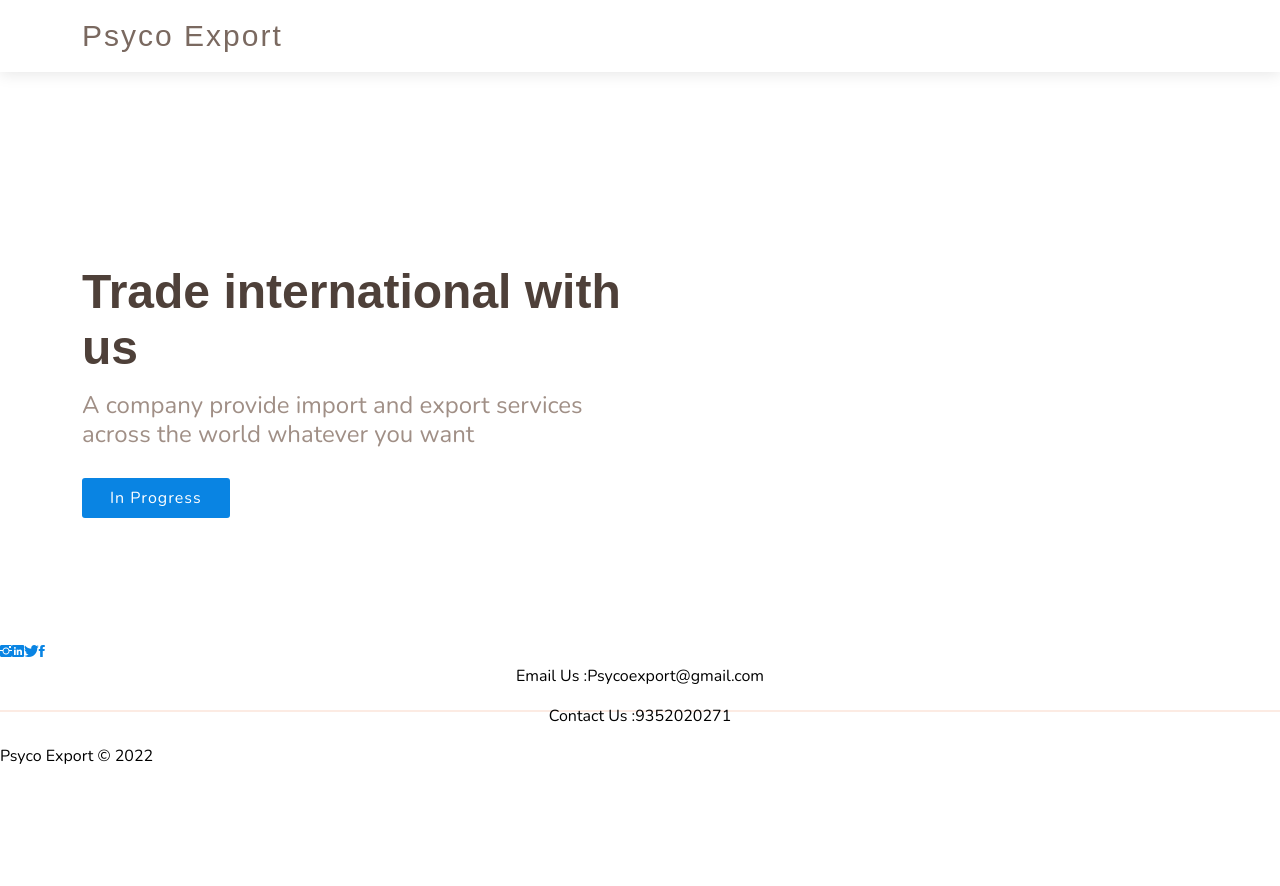
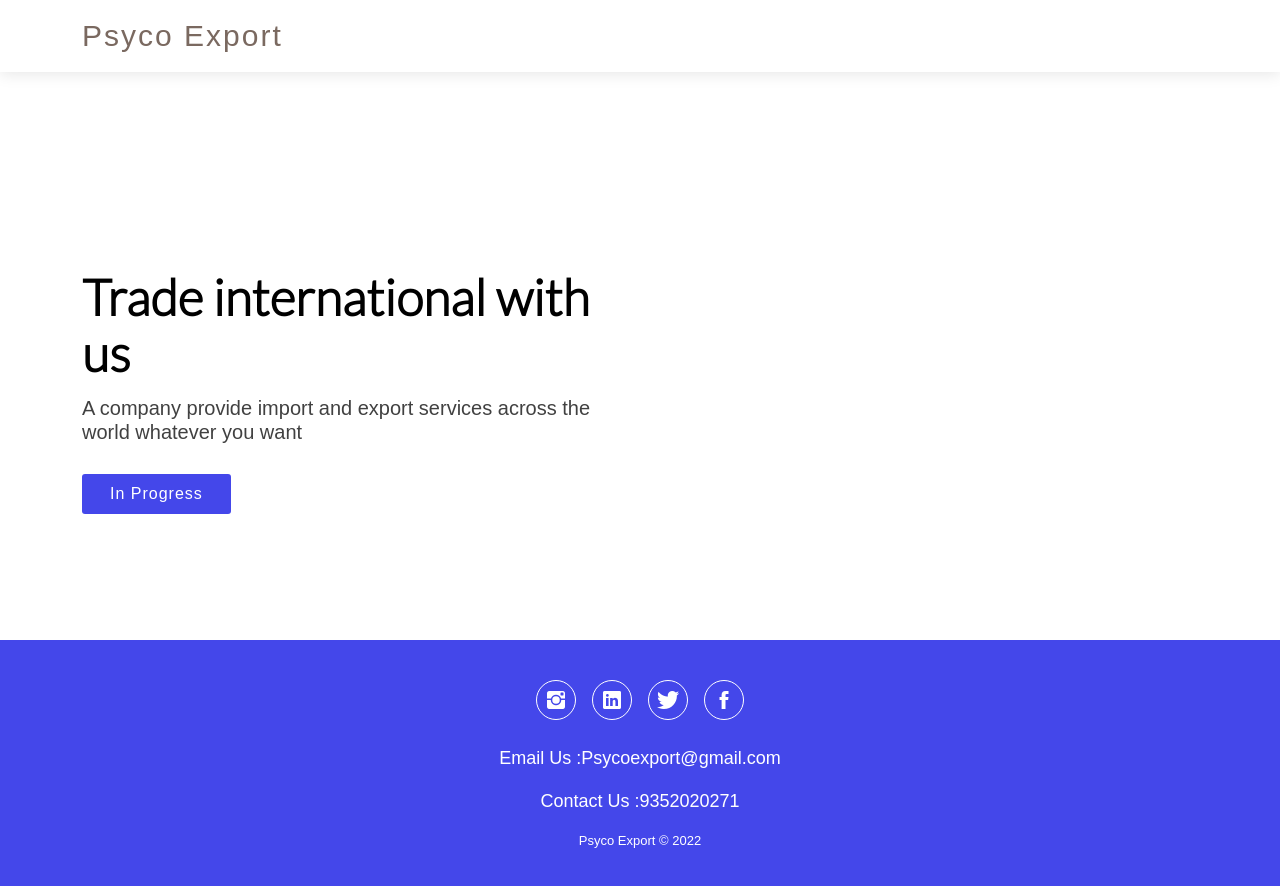
Before and after one commit to muskaanbhatia30/psyo_export, a plain HTML site: page index.html in a window 1280 px wide. Before the commit the page ends 800 px from the top, so only its background shows below. Drawn offline with nearby package versions, Linux system fonts and the light colour scheme; a script that the page names is missing.

Commit message:
Update style.css

```diff
--- a/style.css
+++ b/style.css
@@ -9,17 +9,17 @@
 # General
 --------------------------------------------------------------*/
 body {
-  font-family: 'Nunito', sans-serif;
+  font-family: 'Poppins', sans-serif;
   color: #000000;
 }
 
 a {
-  color: #0984e3;
+  color: #4447EA;
   text-decoration: none;
 }
 
 a:hover {
-  color: #0984e3;
+  color: #4447EA;
   text-decoration: none;
 }
 
@@ -37,7 +37,7 @@ h1, h2, h3, h4, h5, h6, .font-primary {
   right: 15px;
   bottom: 15px;
   z-index: 99999;
-  background: #0984e3;
+  background: #4447EA;
   width: 40px;
   height: 40px;
   border-radius: 4px;
@@ -110,19 +110,20 @@ h1, h2, h3, h4, h5, h6, .font-primary {
 }
 #hero h1 {
   margin: 0;
-  font-size: 48px;
-  font-weight: 700;
+  font-size: 50px;
+  font-weight: 900;
   line-height: 56px;
-  color: #4e4039;
+  color: #000000;
+  font-family: 'lato', sans-serif;
 }
 #hero h2 {
-  color: #a08f86;
+  color: #414141;
   margin: 15px 0 0 0;
-  font-size: 24px;
-  font-family: 'Nunito', sans-serif;
+  font-size: 20px;
+  font-family: 'Poppins', sans-serif;
 }
 #hero .btn-get-started {
-  font-family: 'Nunito', sans-serif;
+  font-family: 'Poppins', sans-serif;
   font-weight: 500;
   font-size: 16px;
   letter-spacing: 1px;
@@ -132,10 +133,10 @@ h1, h2, h3, h4, h5, h6, .font-primary {
   transition: 0.5s;
   margin-top: 30px;
   color: #fff;
-  background: #0984e3;
+  background: #4447EA;
 }
 #hero .btn-get-started:hover {
-  background: #0984e3;
+  background: #4447EA;
 }
 #hero .animated {
   animation: up-down 2s ease-in-out infinite alternate-reverse both;
@@ -152,7 +153,7 @@ h1, h2, h3, h4, h5, h6, .font-primary {
     text-align: center;
   }
   #hero .hero-img img {
-    width: 50%;
+    width: 60%;
   }
 }
 @media (max-width: 768px) {
@@ -202,12 +203,12 @@ h1, h2, h3, h4, h5, h6, .font-primary {
 /*--------------------------------------------------------------
 # Footer
 --------------------------------------------------------------*/
-#footer {
-  background: #0984e3;
+/* #footer {
+  background: #4447EA;
   padding: 0 0 30px 0;
   color: #212529;
   font-size: 14px;
-  background: #0984e3;
+  background: #4447EA;
   height: 13.5vh;
 }
 .fa {
@@ -219,3 +220,69 @@ h1, h2, h3, h4, h5, h6, .font-primary {
   border-radius: 50%;
   display: inline-block;
 }
+ */
+
+
+.footer-basic {
+  padding:40px 0;
+  background-color:#4447EA;
+  color:white;
+}
+
+.footer-basic ul {
+  padding:0;
+  list-style:none;
+  text-align:center;
+  font-size:18px;
+  line-height:1.6;
+  margin-bottom:0;
+}
+
+.footer-basic li {
+  padding:0 10px;
+}
+
+.footer-basic ul a {
+  color:inherit;
+  text-decoration:none;
+  opacity:0.8;
+}
+
+.footer-basic ul a:hover {
+  opacity:1;
+}
+
+.footer-basic .social {
+  text-align:center;
+  padding-bottom:25px;
+}
+
+.footer-basic .social > a {
+  font-size:24px;
+  width:40px;
+  height:40px;
+  line-height:40px;
+  display:inline-block;
+  text-align:center;
+  border-radius:50%;
+  border:1px solid rgb(255, 255, 255);
+  margin:0 8px;
+  color:inherit;
+
+}
+
+.footer-basic .social > a:hover {
+  opacity:0.9;
+}
+
+.footer-basic .copyright {
+  margin-top:15px;
+  text-align:center;
+  font-size:13px;
+  color:white;
+  margin-bottom:0;
+}
+.footer-basic p
+{
+  font-size: 18px;
+}
```
